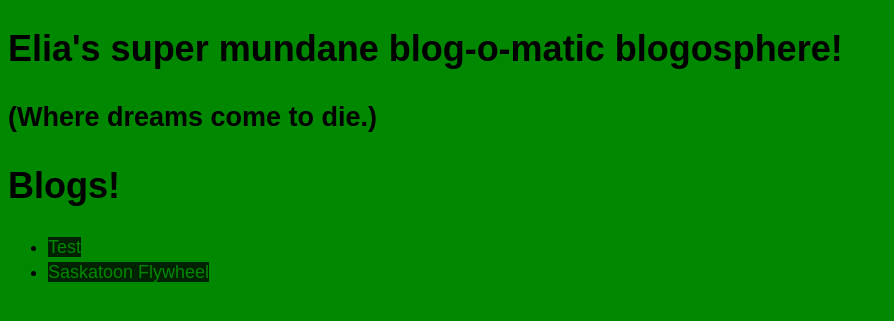
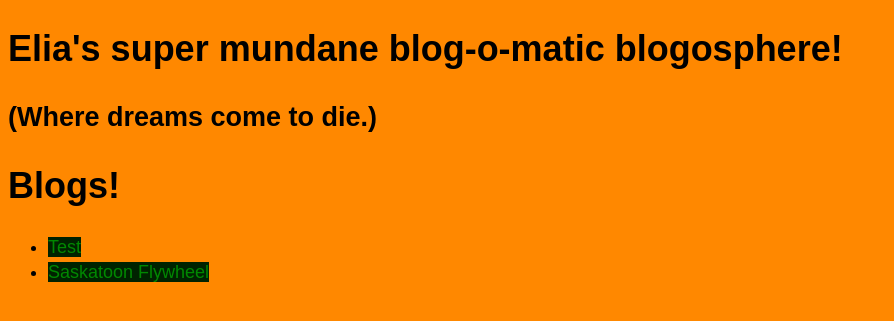
Before and after one commit to EliaTarasoff/EliaTarasoff.github.io, a Jekyll site: the page built from index.html, in a window 1280 px wide. Shown: the top 321 px of the page, without its empty margins (0-894 px from the left). Built offline with Jekyll 4.4.1, drawn with Linux system fonts in a browser that asks for light colours.

Commit message:
Update errythang.sass

```diff
--- a/css/errythang.sass
+++ b/css/errythang.sass
@@ -3,7 +3,7 @@
 ---
 
 body
-    background: #080;
+    background: #F80;
     color: #000;
     font: 18px fixed, sans-serif;
     line-height: 1.4;
```
